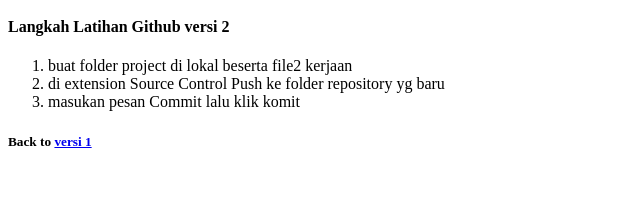
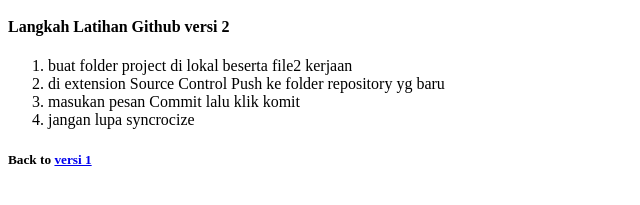
Before and after one commit to ricakagus/LatihanGithub, a plain HTML site: page index2.html in a window 1280 px wide. Shown: the part 101-306 px from the top of the page, without its empty margins (0-640 px from the left). Drawn offline with Linux system fonts and the light colour scheme.

Commit message:
Update index2.html

```diff
--- a/index2.html
+++ b/index2.html
@@ -16,6 +16,7 @@
     <li>buat folder project di lokal beserta file2 kerjaan</li>
     <li>di extension Source Control Push ke folder repository yg baru</li>
     <li>masukan pesan Commit lalu klik komit</li>
+    <li>jangan lupa syncrocize</li>
   </ol>
 
   <h5>Back to <a href="index.html">versi 1</a></h5>
```
